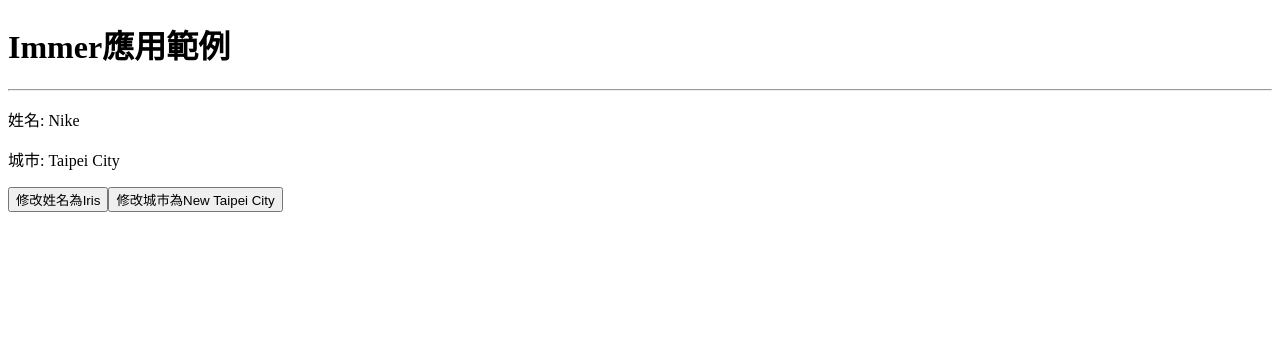
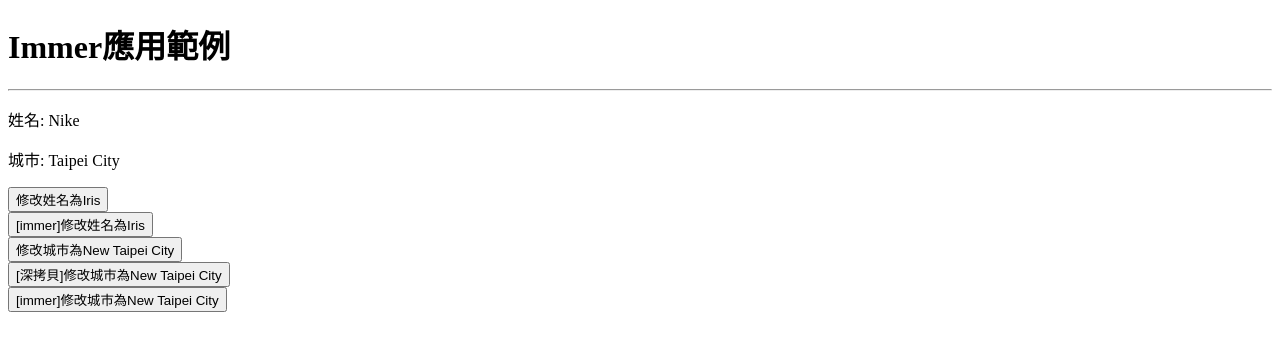
Before and after one commit to FrostAce52/next-base-main, a Next.js app: page /cs-0927/immer-sample in a window 1280 px wide. Shown: the top 350 px of the page. Built offline with nearby package versions, Linux system fonts and the light colour scheme.

Commit message:
immer-produce-draft

```diff
--- a/pages/cs-0927/immer-sample.js
+++ b/pages/cs-0927/immer-sample.js
@@ -30,6 +30,18 @@ export default function ImmerSample(props) {
       >
         修改姓名為Iris
       </button>
+      <br />
+      <button
+        onClick={() => {
+          const nextUser = produce(user, (draft) => {
+            draft.name = 'Iris'
+          })
+          setUser(nextUser)
+        }}
+      >
+        [immer]修改姓名為Iris
+      </button>
+      <br />
       <button
         onClick={() => {
           const nextUser = {
@@ -48,6 +60,28 @@ export default function ImmerSample(props) {
       >
         修改城市為New Taipei City
       </button>
+      <br />
+      <button
+        onClick={() => {
+          const nextUser = JSON.parse(JSON.stringify(user))
+          nextUser.address.country.city = 'New Taipei City'
+          setUser(nextUser)
+        }}
+      >
+        [深拷貝]修改城市為New Taipei City
+      </button>
+      <br />
+      <button
+        onClick={() => {
+          const nextUser = produce(user, (draft) => {
+            // 直接修改物件屬性(是在draft草稿狀態上)
+            draft.address.country.city = 'New Taipei City'
+          })
+          setUser(nextUser)
+        }}
+      >
+        [immer]修改城市為New Taipei City
+      </button>
     </>
   )
 }
```
